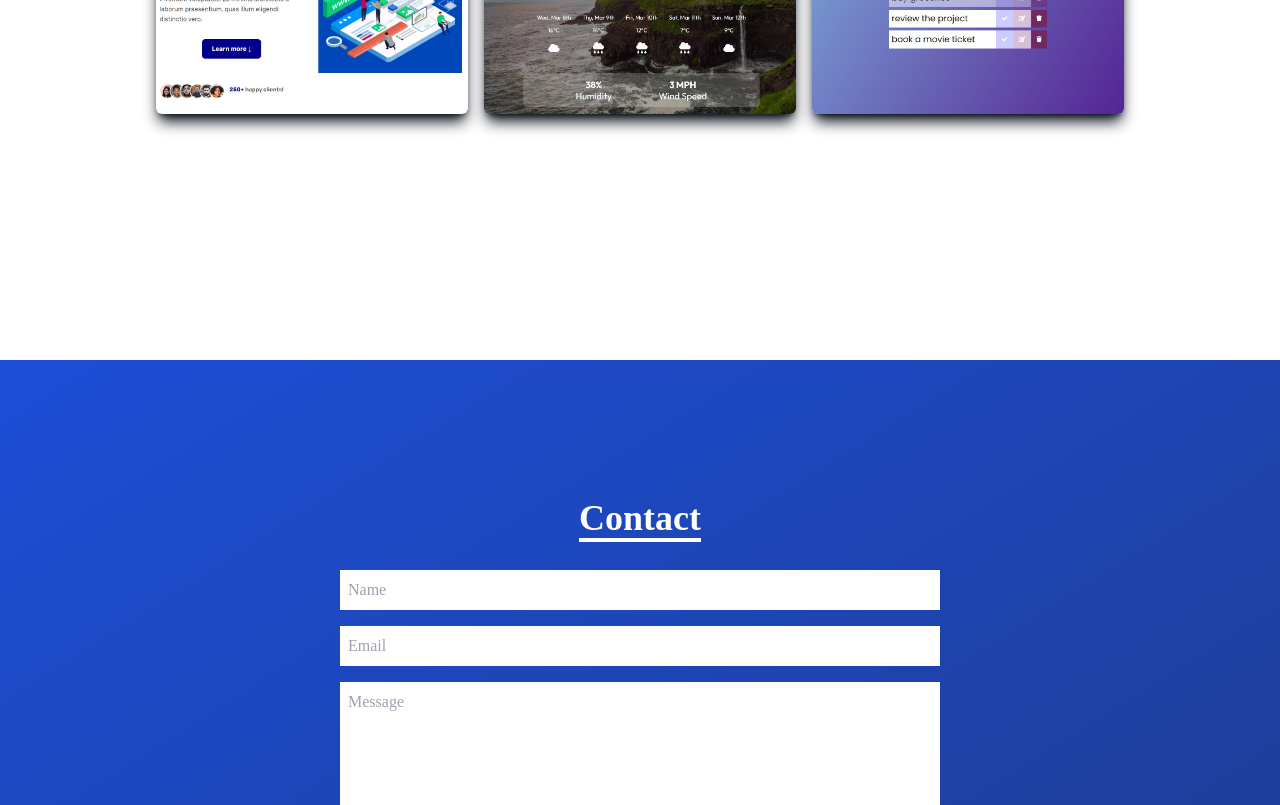
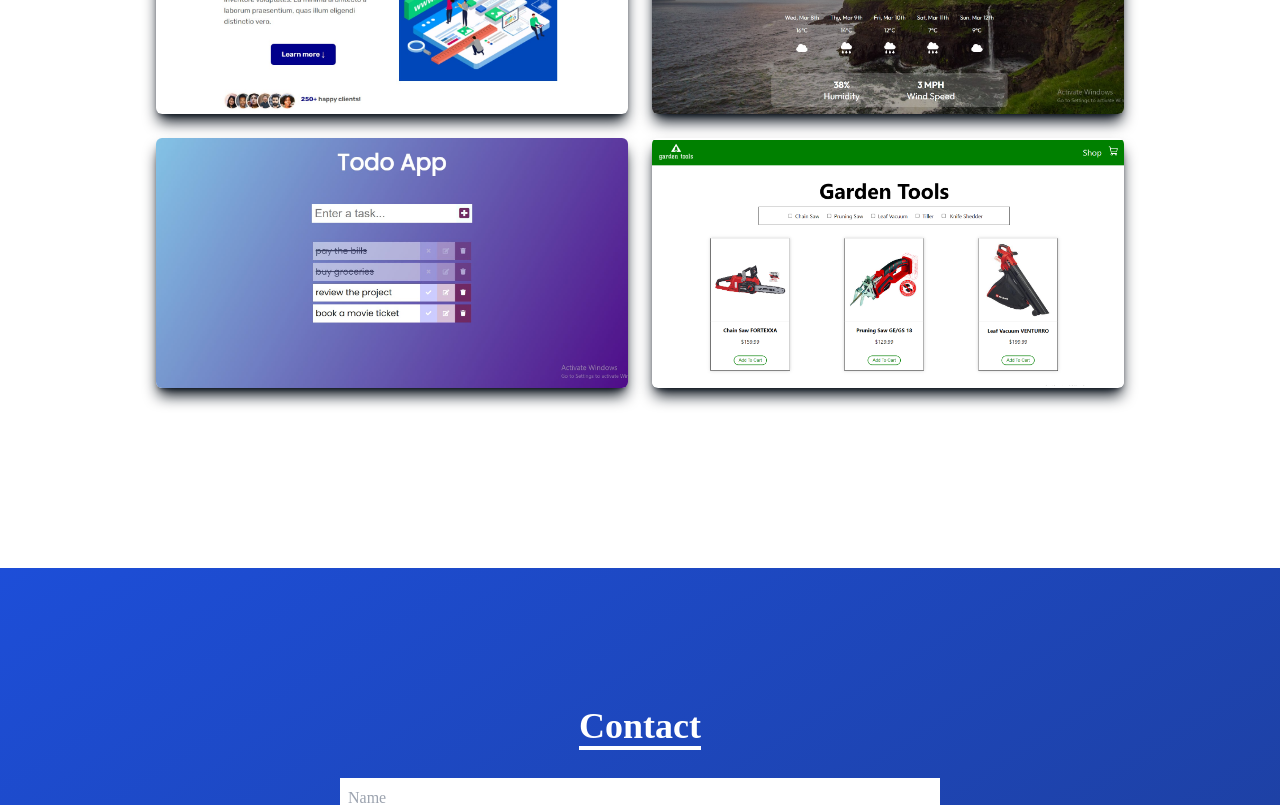
Before and after one commit to dusanisakov97/portfolio, a React (Create React App) app: page / in a window 1280 px wide. Shown: the part 2480-3285 px from the top of the page. Built offline with nearby package versions, Linux system fonts and the light colour scheme.

Commit message:
updated work

```diff
--- a/src/components/Contact.jsx
+++ b/src/components/Contact.jsx
@@ -4,7 +4,7 @@ const Contact = () => {
   return (
     <div
       name="contact"
-      className="w-full h-screen bg-gradient-to-br from-blue-700 to-blue-900 flex justify-center items-center p-4"
+      className="w-full h-screen bg-gradient-to-br from-blue-700 to-blue-900 flex justify-center items-center p-4 mt-2"
     >
       <form
         method="POST"
--- a/src/components/Work.jsx
+++ b/src/components/Work.jsx
@@ -7,7 +7,7 @@ const Work = () => {
   //setProject(data);
 
   return (
-    <div name="work" className="w-full md:h-[75vh] text-[#1b3fab]] bg-[#fff]">
+    <div name="work" className="w-full md:h-screen text-[#1b3fab]] bg-[#fff]">
       <div className="max-w-[1000px] mx-auto p-4 flex flex-col justify-center w-full">
         <div className="pb-8 text-center mb-4">
           <p className="text-4xl font-bold inline border-b-4 text-[#1b3fab] border-blue-900">
@@ -16,7 +16,7 @@ const Work = () => {
         </div>
 
         {/* container for projects */}
-        <div className="grid sm:grid-cols-2 md:grid-cols-3 gap-4">
+        <div className="grid sm:grid-cols-2 md:grid-cols-2 gap-6">
           {/* Gird Item */}
           {project.map((item, index) => (
             <div
--- a/src/data/data.js
+++ b/src/data/data.js
@@ -1,6 +1,7 @@
 import Web1 from "../assets/web1.jpg";
 import Web2 from "../assets/web2.jpg";
 import Web3 from "../assets/web3.jpg";
+import Web4 from "../assets/Web44.png";
 
 export const data = [
   {
@@ -24,4 +25,11 @@ export const data = [
     github: "https://github.com/dusanisakov97/todo-react",
     live: "https://todo-react-dusisakov.netlify.app/",
   },
+  {
+    id: 4,
+    name: "E-Commerce React App",
+    image: Web4,
+    github: "https://github.com/dusanisakov97/ecommerce-react",
+    live: "https://garden-tools.netlify.app/",
+  },
 ];
--- a/src/index.css
+++ b/src/index.css
@@ -28,6 +28,13 @@
   height: 250px;
 }
 
+.content-div:last-of-type {
+  background-repeat: no-repeat;
+  background-size: contain;
+  background-position: center;
+  height: 250px;
+}
+
 .content-div:hover {
   background-image: linear-gradient(
     to right,
@@ -35,5 +42,3 @@
     hsl(216.49, 85.06%, 34.12%)
   ) !important;
 }
-
-/* #0a192f - bg color */
```
Also changed, not shown: src/assets/Web4.png (added), src/assets/Web44.png (added).
